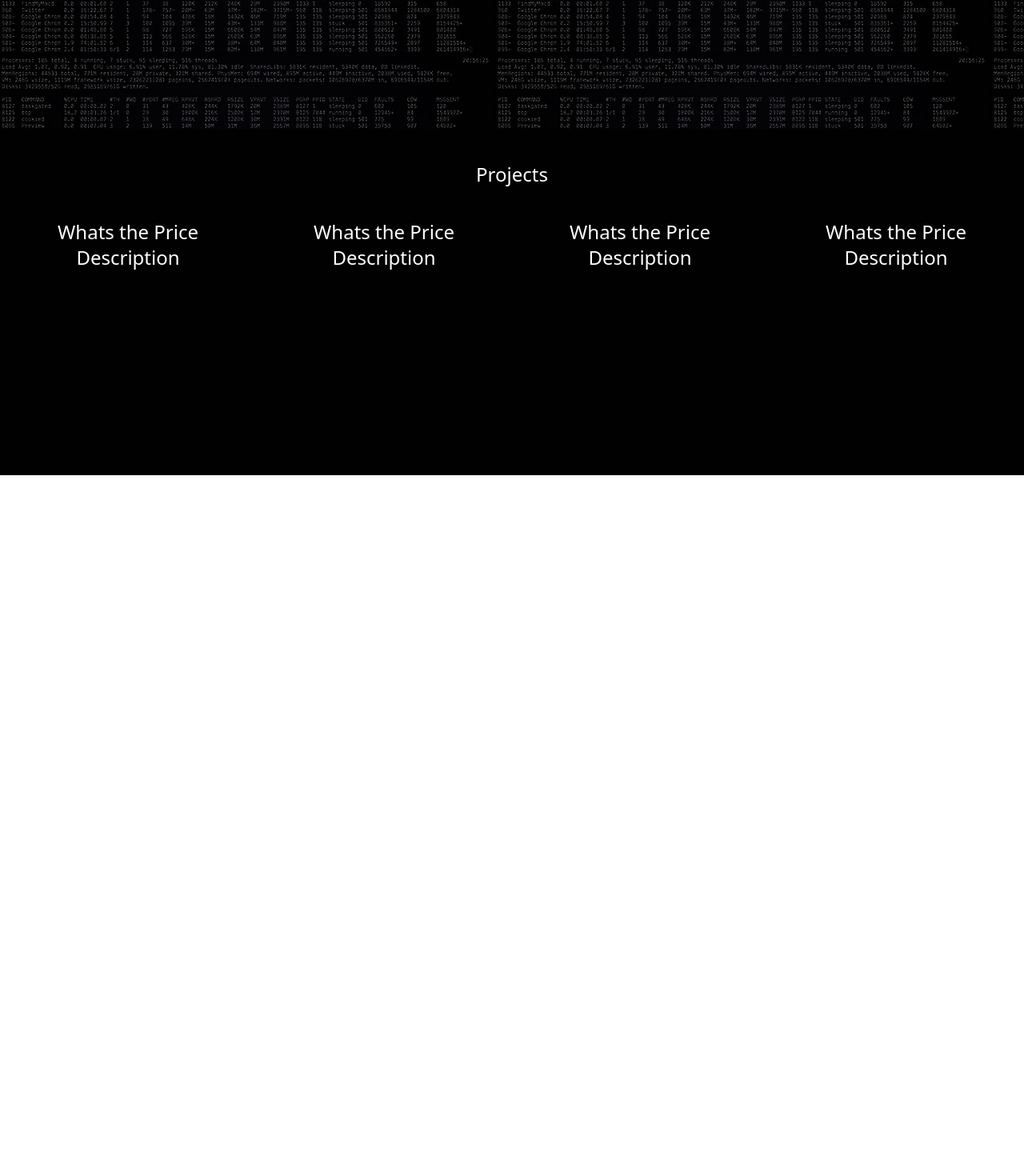
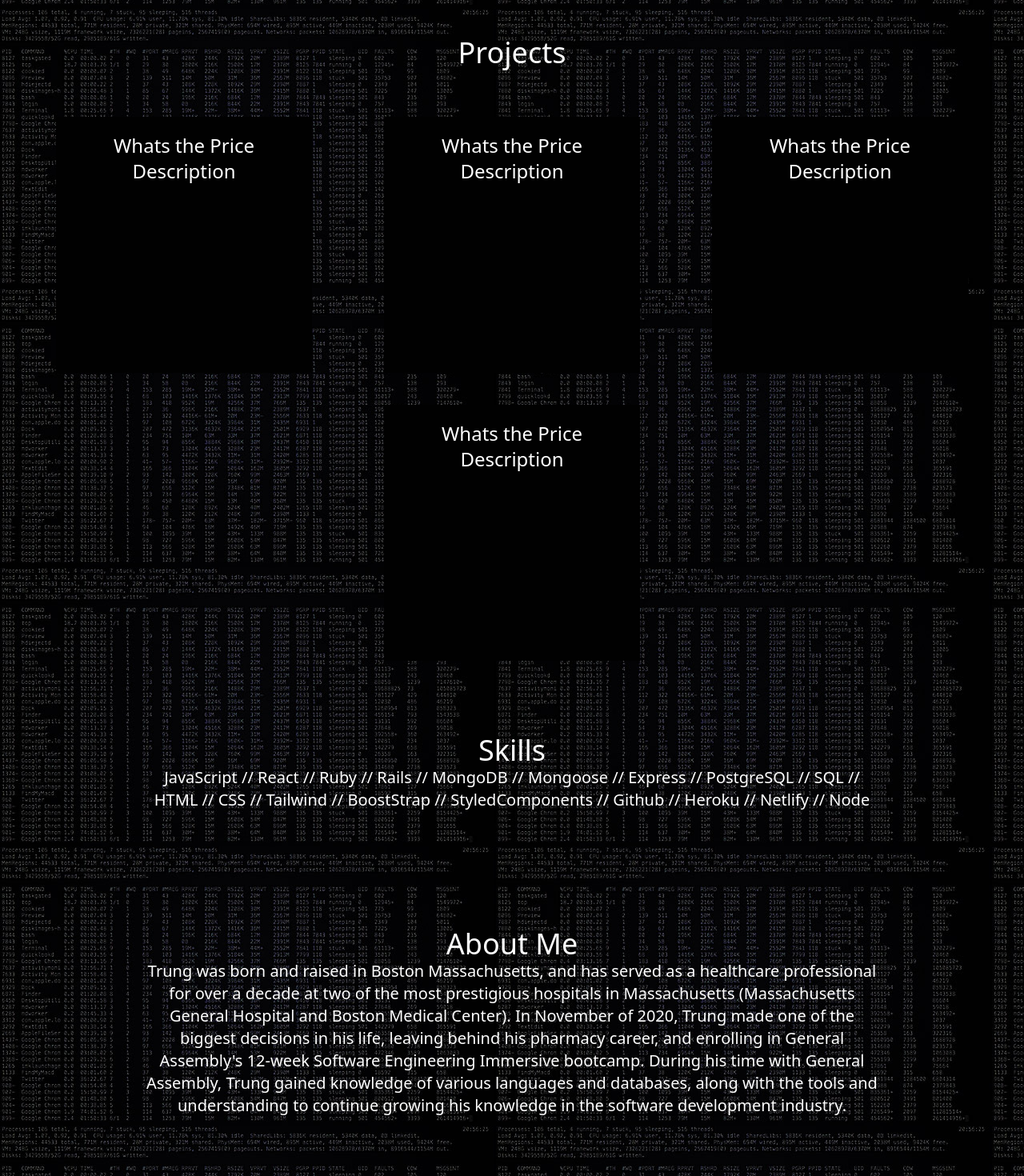
Before and after one commit to tdiec00/portfolio, a React (Create React App) app in the folder client/: page / in a window 1280 px wide. Shown: the part 338-1808 px from the top of the page at 80% size. Before the commit the page ends 932 px from the top, so only its background shows below. Built offline with nearby package versions, Linux system fonts and the light colour scheme.

Commit message:
about me update

```diff
--- a/client/src/App.js
+++ b/client/src/App.js
@@ -4,7 +4,7 @@ import LandingPage from "./Screens/landingPage/LandingPage"
 
 function App() {
   return (
-    <div className="text-center  bg-blackbg ... h-screen bg-opacity-95">
+    <div className="text-center bg-iTerm w-screen z-0 ">
       <Navbar />
       <div>
         <Routes>
--- /dev/null
+++ b/client/src/Screens/aboutMePage/AboutMePage.jsx
@@ -0,0 +1,17 @@
+import React from "react"
+
+export default function AboutMePage() {
+  return (
+    <div id="about" className=" text-white text-xl text-center flex flex-col justify-center h-96">
+      <h1 className="text-4xl ">About Me</h1>
+      <div className=" flex flex-wrap break-normal">
+        <p className="break-normal mx-44">
+          Trung was born and raised in Boston Massachusetts, and has served as a healthcare professional for over a decade at two of the most prestigious hospitals in Massachusetts (Massachusetts
+          General Hospital and Boston Medical Center). In November of 2020, Trung made one of the biggest decisions in his life, leaving behind his pharmacy career, and enrolling in General Assembly's
+          12-week Software Engineering Immersive bootcamp. During his time with General Assembly, Trung gained knowledge of various languages and databases, along with the tools and understanding to
+          continue growing his knowledge in the software development industry.
+        </p>
+      </div>
+    </div>
+  )
+}
--- a/client/src/Screens/landingPage/LandingPage.jsx
+++ b/client/src/Screens/landingPage/LandingPage.jsx
@@ -1,20 +1,24 @@
 import "animate.css"
 import "./landingPage.css"
 import ProjectPage from "../projectPage/ProjectPage"
+import SkillsPage from "../skillsPage/SkillsPage"
+import AboutMePage from "../aboutMePage/AboutMePage"
 
 export default function LandingPage() {
   return (
-    <div id="home" className="text-center bg-iTerm w-screen ">
-      <div className=" relative w-screen m-auto mt-1 h-96 text-left ">
-        <h1 className="font-medium text-white font-mono  ... text-4xl   opacity-100 pt-3 ml-2 pt-10">~Welcome to iTrung</h1>
+    <div id="home" className="text-center  ">
+      <div className=" relative w-screen m-auto h-96 text-left ">
+        <h1 className="font-medium text-white font-mono  ... text-4xl   opacity-100 pt-3 ml-2 pt-20">~Welcome to iTrung</h1>
         <h1 className="text-white text-2xl mt-5 ml-2">~cd portolio</h1>
         <h1 className="text-white text-2xl mt-2 ml-2">~npx create-react-app trung-portfolio</h1>
         <div className="flex ... content-center items-center">
           <h1 className="text-white text-2xl mt-2 ml-2">~Trung's Portfolio</h1>
-          <div className="bg-white w-1.5 h-6 ml-1.5 animate__animated animate__flash  animate__infinite	infinite"></div>
+          <div className="bg-white w-1.5 h-6 ml-1.5 animate__animated animate__flash  animate__infinite	infinite mt-2"></div>
         </div>
       </div>
       <ProjectPage />
+      <SkillsPage />
+      <AboutMePage />
     </div>
   )
 }
--- a/client/src/Screens/projectPage/ProjectPage.jsx
+++ b/client/src/Screens/projectPage/ProjectPage.jsx
@@ -2,22 +2,22 @@ import React from "react"
 
 export default function ProjectPage() {
   return (
-    <div id="project" className="mt-14 text-white text-2xl text-center bg-blackbg w-screen">
-      <h1 className="pt-10 mb-10">Projects</h1>
-      <div className="flex flex-row flex-wrap justify-center">
-        <div className="h-80 bg-blackbg w-80">
+    <div id="project" className=" text-white  text-center w-screen flex flex-col justify-center text-2xl">
+      <h1 className="text-4xl mb-10">Projects</h1>
+      <div className="flex flex-row flex-wrap justify-evenly">
+        <div className="h-80 bg-blackbg w-80 m-5 pt-5">
+          <a href="https://trungs-supermarket.netlify.app/">Whats the Price</a>
+          <p>Description</p>
+        </div>
+        <div className="h-80 bg-blackbg w-80 m-5 pt-5">
           <a href="">Whats the Price</a>
           <p>Description</p>
         </div>
-        <div className="h-80 bg-blackbg w-80">
+        <div className="h-80 bg-blackbg w-80 m-5 pt-5">
           <a href="">Whats the Price</a>
           <p>Description</p>
         </div>
-        <div className="h-80 bg-blackbg w-80">
-          <a href="">Whats the Price</a>
-          <p>Description</p>
-        </div>
-        <div className="h-80 bg-blackbg w-80">
+        <div className="h-80 bg-blackbg w-80 m-5 pt-5">
           <a href="">Whats the Price</a>
           <p>Description</p>
         </div>
--- /dev/null
+++ b/client/src/Screens/skillsPage/SkillsPage.jsx
@@ -0,0 +1,15 @@
+import React from "react"
+
+export default function SkillsPage() {
+  return (
+    <div id="skills" className=" text-white text-xl text-center flex flex-col justify-center h-60">
+      <h1 className="text-4xl ">Skills</h1>
+      <div className=" flex flex-wrap break-normal">
+        <p className="break-normal mx-44">
+          JavaScript // React // Ruby // Rails // MongoDB // Mongoose // Express // PostgreSQL // SQL // HTML // CSS // Tailwind // BoostStrap // StyledComponents // Github // Heroku // Netlify //
+          Node
+        </p>
+      </div>
+    </div>
+  )
+}
--- a/client/src/components/Navbar.jsx
+++ b/client/src/components/Navbar.jsx
@@ -1,24 +1,23 @@
-import {Link} from "react-router-dom"
 import Resume from "../images/Resume.pdf"
 
 const Navbar = () => {
   return (
-    <div className="h-14 flex justify-center items-center ">
-      <a href="/#home" className="font-medium text-white font-mono text-xl ... p-5 hover:scale-125 hover:text-stone-400">
+    <div className="z-10 h-14 flex justify-center items-center bg-blackbg fixed top-0 opacity-80 w-full">
+      <a href="#home" className="font-medium text-white font-mono text-xl ... p-5 hover:scale-125 hover:text-stone-400">
         ~ CD Home
       </a>
-      <a href="/#project" className="font-medium text-white font-mono text-xl ... p-5 hover:scale-125 hover:text-stone-400">
+      <a href="#project" className="font-medium text-white font-mono text-xl ... p-5 hover:scale-125 hover:text-stone-400">
         ~ CD Projects
       </a>
-      <Link to="/" className="font-medium text-white font-mono text-xl ... p-5 hover:scale-125 hover:text-stone-400">
+      <a href="#skills" className="font-medium text-white font-mono text-xl ... p-5 hover:scale-125 hover:text-stone-400">
         ~ CD Skills
-      </Link>
-      <Link to="/" className="font-medium text-white font-mono text-xl ... p-5 hover:scale-125 hover:text-stone-400">
+      </a>
+      <a href="#about" className="font-medium text-white font-mono text-xl ... p-5 hover:scale-125 hover:text-stone-400">
         ~ CD About-Me
-      </Link>
-      <Link to="/" className="font-medium text-white font-mono text-xl ... p-5 hover:scale-125 hover:text-stone-400">
+      </a>
+      <a href="#contact" className="font-medium text-white font-mono text-xl ... p-5 hover:scale-125 hover:text-stone-400">
         ~ CD Contact
-      </Link>
+      </a>
       <a className="font-medium text-white font-mono text-xl ... p-5 hover:scale-125 hover:text-stone-400" href={Resume} target="_blank" rel="noreferrer">
         ~ CD Resume
       </a>
```
